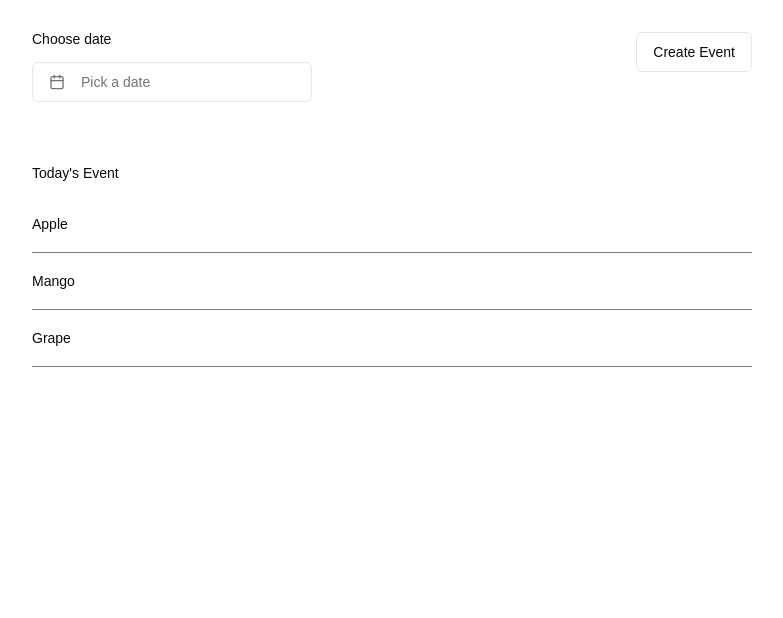
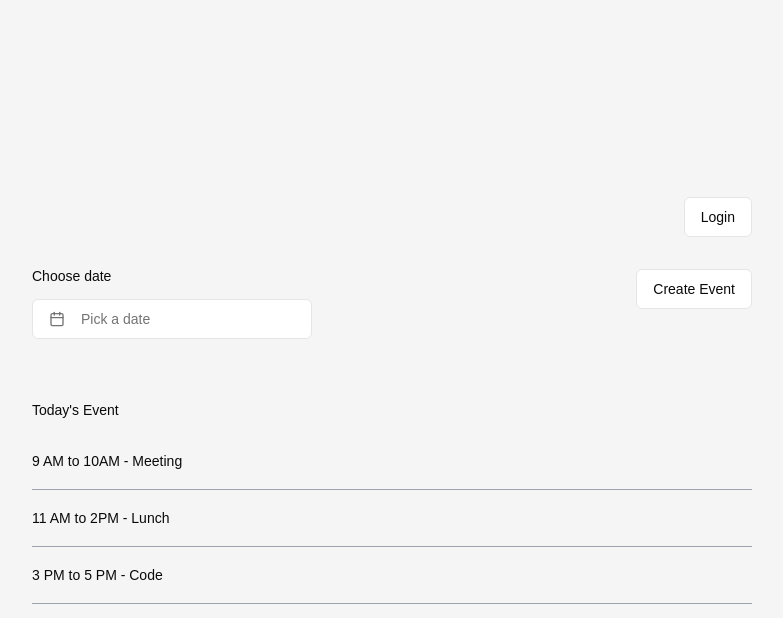
Before and after one commit to HimanshuSuratiya/demo_oct_24, a Next.js app: page / in a window 1280 px wide. Shown: the top 618 px of the page, without its empty margins (248-1031 px from the left). Built offline with nearby package versions, Linux system fonts and the light colour scheme.

Commit message:
Added login with Google

```diff
--- a/package.json
+++ b/package.json
@@ -12,9 +12,11 @@
     "@radix-ui/react-label": "^2.1.0",
     "@radix-ui/react-popover": "^1.1.2",
     "@radix-ui/react-slot": "^1.1.0",
+    "@react-oauth/google": "^0.12.1",
     "class-variance-authority": "^0.7.0",
     "clsx": "^2.1.1",
     "date-fns": "^3.6.0",
+    "googleapis": "^144.0.0",
     "lucide-react": "^0.453.0",
     "next": "15.0.0",
     "react": "^18.3.1",
--- /dev/null
+++ b/src/app/index.js
@@ -0,0 +1,36 @@
+import React from 'react';
+import {Label} from "@/components/ui/label";
+import DatePicker from "@/components/DatePicker";
+import {Button} from "@/components/ui/button";
+import LoginWithGoogle from "@/components/LoginWithGoogle";
+
+const App = () => {
+  return (
+    <div className="p-8 flex flex-col items-center justify-center bg-accent h-screen">
+      <div className="w-[720px] flex flex-col justify-center">
+        <div className="mb-8 self-end">
+          <LoginWithGoogle/>
+        </div>
+
+        <div className="flex flex-row justify-between w-full">
+          <div className="flex flex-col">
+            <Label className="mb-4">Choose date</Label>
+            <DatePicker/>
+          </div>
+          <Button variant="outline">Create Event</Button>
+        </div>
+
+        <div className="mt-16 flex flex-col w-full">
+          <Label className="mb-4">{`Today's Event`}</Label>
+          {['9 AM to 10AM - Meeting', '11 AM to 2PM - Lunch', '3 PM to 5 PM - Code'].map((e) => (
+            <div key={e} className="border-b border-gray-400 py-4">
+              <Label className="mb-4">{e}</Label>
+            </div>
+          ))}
+        </div>
+      </div>
+    </div>
+  );
+}
+
+export default App;
--- a/src/app/page.js
+++ b/src/app/page.js
@@ -1,49 +1,12 @@
 "use client"
 
 import * as React from "react"
-import DatePicker from "@/components/DatePicker";
-import {Label} from "@/components/ui/label";
-import {Button} from "@/components/ui/button";
+import App from "@/app/index";
+import {GoogleOAuthProvider} from "@react-oauth/google";
+import {clientId} from "@/lib/constants";
 
-export default function App() {
-  const [date, setDate] = React.useState()
-
-  return (
-    <div style={{
-      padding: '32px',
-      display: 'flex',
-      flexDirection: 'column',
-      alignItems: 'center',
-      justifyContent: 'center',
-    }}>
-      <div style={{width: '720px'}}>
-        <div style={{
-          display: 'flex',
-          flexDirection: 'row',
-          justifyContent: 'space-between',
-          width: '100%'
-        }}>
-          <div style={{display: 'flex', flexDirection: 'column'}}>
-            <Label style={{marginBottom: '16px'}}>Choose date</Label>
-            <DatePicker/>
-          </div>
-          <Button variant="outline">Create Event</Button>
-        </div>
-
-        <div style={{
-          marginTop: '64px',
-          display: 'flex',
-          flexDirection: 'column',
-          width: '100%',
-        }}>
-          <Label style={{marginBottom: '16px'}}>{`Today's Event`}</Label>
-          {['Apple', 'Mango', 'Grape'].map(e => {
-            return <div key={e} style={{borderBottom: '1px solid grey', padding: '16px 0'}}><Label
-              style={{marginBottom: '16px'}}>{e}</Label>
-            </div>
-          })}
-        </div>
-      </div>
-    </div>
-  )
+export default function () {
+  return <GoogleOAuthProvider clientId={clientId}>
+    <App/>
+  </GoogleOAuthProvider>
 }
--- /dev/null
+++ b/src/components/LoginWithGoogle.js
@@ -0,0 +1,18 @@
+import React from 'react';
+import {Button} from "@/components/ui/button";
+import {useGoogleLogin} from "@react-oauth/google";
+
+const LoginWithGoogle = (props) => {
+  const login = useGoogleLogin({
+    onSuccess: (tokenResponse) => {
+      const accessToken = tokenResponse.access_token;
+    },
+    onError: (error) => {
+    },
+    scope: 'https://www.googleapis.com/auth/calendar',
+  });
+
+  return <Button onClick={login} variant="outline">Login</Button>
+}
+
+export default LoginWithGoogle;
--- /dev/null
+++ b/src/lib/constants.js
@@ -0,0 +1 @@
+export const clientId = '256568370747-eaqtul6irahamo7mq18nvl8m5jv9k0kn.apps.googleusercontent.com'
```
Also changed, not shown: src/lib/client_secret_121752396267-c5fj5pgqv4j9urjb35dmjk45icfoggoi.apps.googleusercontent.com.json (added, +20 -0 lines), 1 other file (tests, documents, lock files or other folders).
